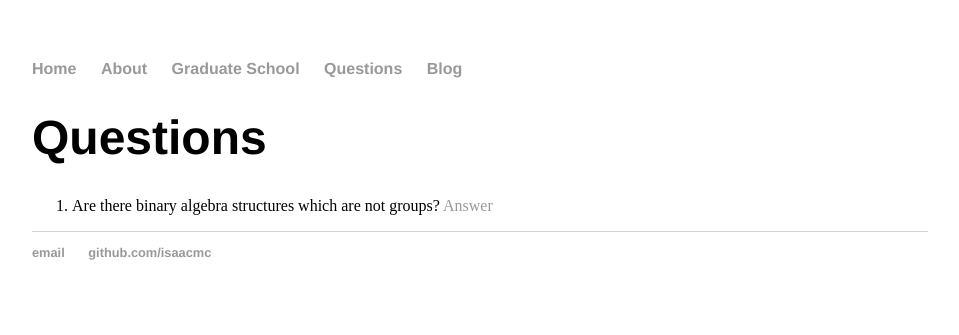
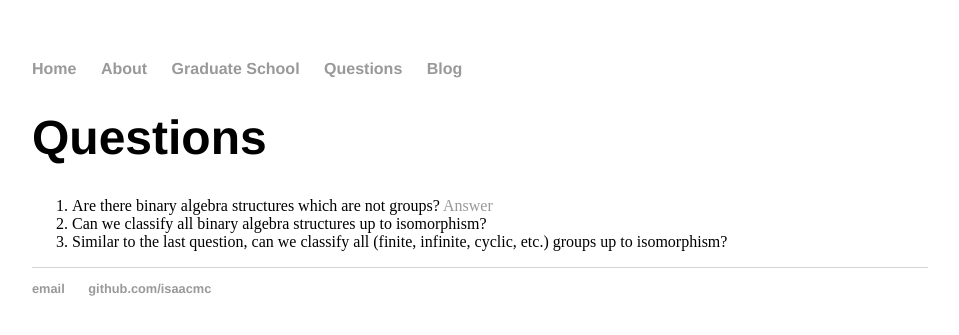
Before and after one commit to isundberg/isaacmc.github.io, a Jekyll site: the page built from questions/index.html, in a window 1280 px wide. Shown: the top 335 px of the page, without its empty margins (160-1119 px from the left). Built offline with Jekyll 4.4.1, drawn with Linux system fonts in a browser that asks for light colours.

Commit message:
Update index.html

```diff
--- a/questions/index.html
+++ b/questions/index.html
@@ -6,4 +6,6 @@ title: Questions
 
 	<ol class="questions">
 		<li>Are there binary algebra structures which are not groups? <a href="/questions/answer1">Answer</a></li>
+		<li>Can we classify all binary algebra structures up to isomorphism?</li>
+		<li>Similar to the last question, can we classify all (finite, infinite, cyclic, etc.) groups up to isomorphism?</li>
 	</ol>
```
